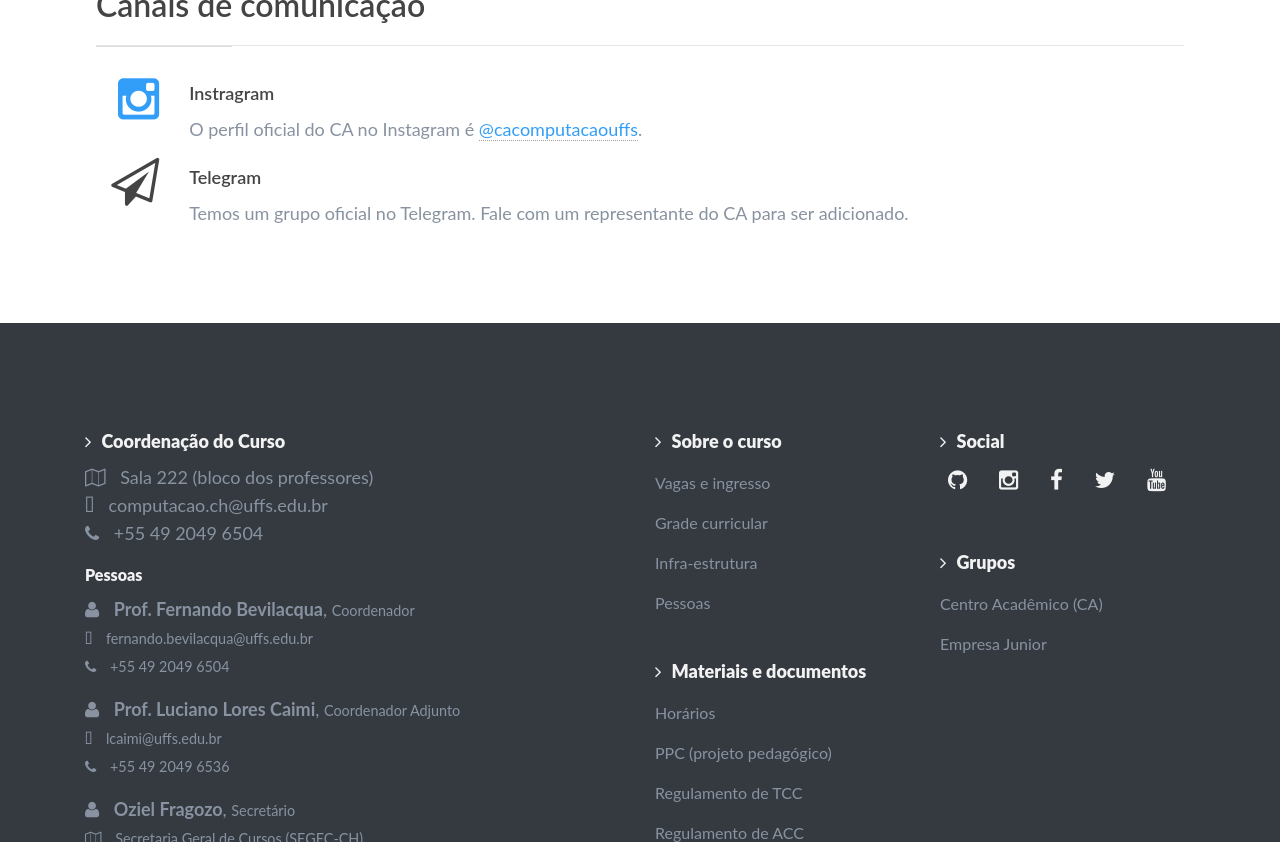
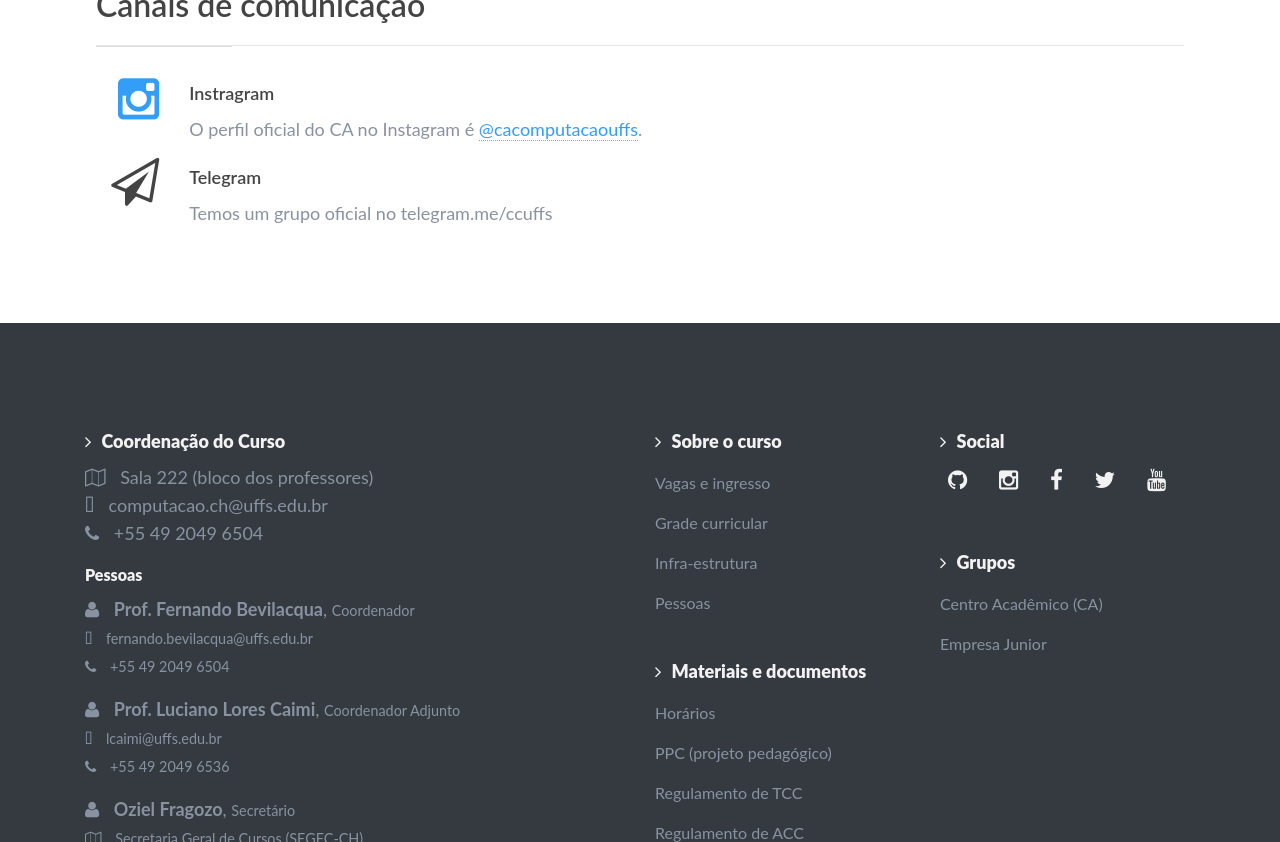
Before and after one commit to ccuffs/cc.uffs.edu.br, a Jekyll site: the page built from _pages/ca.md, in a window 1280 px wide and 900 px high, scrolled down 401 px, cut to the strip 58-900 px from the top of the window. Built offline with Jekyll 4.4.1, drawn with Linux system fonts in a browser that asks for light colours.

Commit message:
adicionando o telegram do curso !

```diff
--- a/_pages/ca.md
+++ b/_pages/ca.md
@@ -35,6 +35,6 @@ permalink: /ca/
   </div>
   <div class="col-11">
     <h3>Telegram</h3>
-    <p>Temos um grupo oficial no Telegram. Fale com um representante do CA para ser adicionado.</p>
+    <p>Temos um grupo oficial no telegram.me/ccuffs </p>
   </div>
 </div>
```
